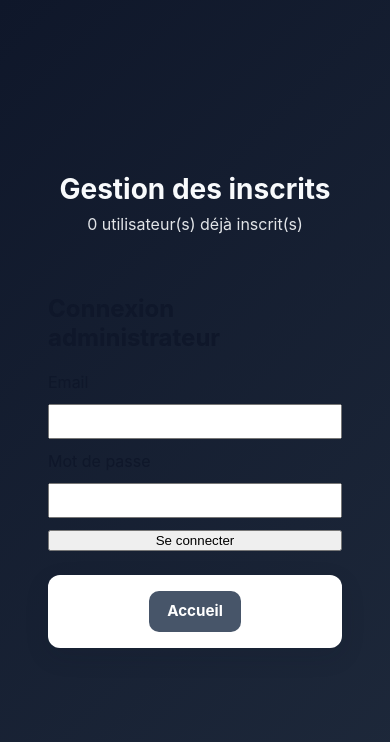
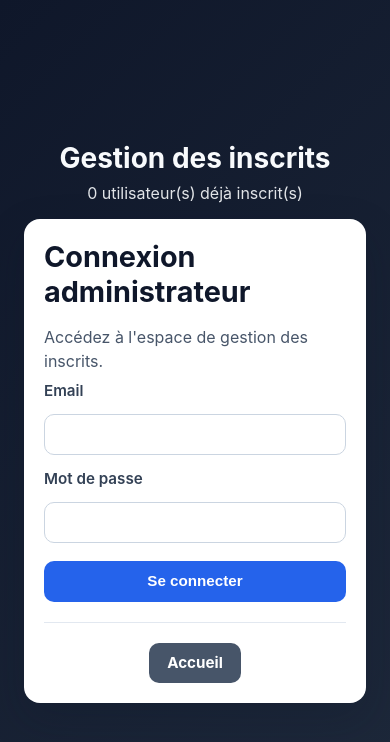
Before and after one commit to Sqwado/ci-cd-formulaire-inscription, a React (Create React App) app: page /admin/login in a window 390 px wide. Shown: the top 742 px of the page. Built offline with nearby package versions, Linux system fonts and the light colour scheme; no server answers.

Commit message:
style: align admin pages with app design system

```diff
--- a/src/components/NavLink/NavLink.css
+++ b/src/components/NavLink/NavLink.css
@@ -39,6 +39,26 @@
   background: #334155;
 }
 
+.nav-link--outline {
+  color: #2563eb;
+  background: #eff6ff;
+  border: 1px solid #bfdbfe;
+}
+
+.nav-link--outline:hover {
+  background: #dbeafe;
+  border-color: #93c5fd;
+}
+
+.nav-link--danger {
+  color: #ffffff;
+  background: #dc2626;
+}
+
+.nav-link--danger:hover {
+  background: #b91c1c;
+}
+
 .nav-link--on-dark {
   color: #f8fafc;
   background: rgba(15, 23, 42, 0.35);
--- a/src/pages/AdminLoginPage.css
+++ b/src/pages/AdminLoginPage.css
@@ -1,16 +1,6 @@
-.admin-login-page {
-  max-width: 420px;
+@import './AdminPages.css';
+
+.admin-login-page.admin-card {
+  max-width: 480px;
   margin: 0 auto;
-  padding: 1.5rem;
 }
-
-.admin-login-page form {
-  display: flex;
-  flex-direction: column;
-  gap: 0.75rem;
-  margin-bottom: 1.5rem;
-}
-
-.admin-login-page input {
-  padding: 0.5rem 0.75rem;
-}
--- a/src/pages/AdminLoginPage.js
+++ b/src/pages/AdminLoginPage.js
@@ -31,8 +31,9 @@ function AdminLoginPage() {
 
   return (
     <>
-      <section className="admin-login-page" data-testid="admin-login-page">
+      <section className="admin-card admin-login-page" data-testid="admin-login-page">
         <h1>Connexion administrateur</h1>
+        <p>Accédez à l&apos;espace de gestion des inscrits.</p>
         <form onSubmit={onSubmit} data-testid="admin-login-form">
           <label htmlFor="admin-email">Email</label>
           <input
@@ -54,12 +55,17 @@ function AdminLoginPage() {
             required
           />
 
-          <button type="submit" data-testid="admin-login-submit" disabled={isSubmitting}>
+          <button
+            type="submit"
+            className="nav-link nav-link--primary"
+            data-testid="admin-login-submit"
+            disabled={isSubmitting}
+          >
             Se connecter
           </button>
         </form>
 
-        <PageNavigation variant="card" ariaLabel="Navigation admin login">
+        <PageNavigation variant="inline" ariaLabel="Navigation admin login">
           <NavLink to="/" testId="go-to-home">
             Accueil
           </NavLink>
--- /dev/null
+++ b/src/pages/AdminPages.css
@@ -0,0 +1,154 @@
+.admin-page-wrapper {
+  width: min(760px, 100%);
+  display: flex;
+  flex-direction: column;
+  gap: 16px;
+}
+
+.admin-card {
+  width: 100%;
+  background-color: #ffffff;
+  border-radius: 16px;
+  padding: 28px;
+  box-shadow: 0 16px 40px rgba(15, 23, 42, 0.22);
+  color: #0f172a;
+}
+
+.admin-card h1 {
+  margin: 0 0 1rem;
+  font-size: 1.8rem;
+  color: #0f172a;
+}
+
+.admin-card p {
+  margin: 0;
+  color: #475569;
+  line-height: 1.5;
+}
+
+.admin-card form {
+  display: flex;
+  flex-direction: column;
+  gap: 14px;
+  margin-top: 0.5rem;
+}
+
+.admin-card label {
+  display: flex;
+  flex-direction: column;
+  gap: 6px;
+  font-size: 0.95rem;
+  font-weight: 600;
+  color: #334155;
+}
+
+.admin-card input {
+  padding: 11px 12px;
+  border: 1px solid #cbd5e1;
+  border-radius: 10px;
+  font-size: 0.95rem;
+  transition: border-color 0.2s ease, box-shadow 0.2s ease;
+}
+
+.admin-card input:focus {
+  outline: none;
+  border-color: #2563eb;
+  box-shadow: 0 0 0 3px rgba(37, 99, 235, 0.18);
+}
+
+.admin-card form > button[type='submit'] {
+  align-self: flex-end;
+  margin-top: 4px;
+}
+
+.admin-users-list {
+  list-style: none;
+  padding: 0;
+  margin: 0;
+}
+
+.admin-users-list li {
+  display: flex;
+  justify-content: space-between;
+  align-items: center;
+  gap: 1rem;
+  padding: 14px 0;
+  border-bottom: 1px solid #e2e8f0;
+}
+
+.admin-users-list li:last-child {
+  border-bottom: none;
+}
+
+.admin-users-list li span {
+  font-weight: 600;
+  color: #0f172a;
+  font-size: 1rem;
+}
+
+.admin-user-actions {
+  display: flex;
+  flex-wrap: wrap;
+  gap: 10px;
+  align-items: center;
+}
+
+.admin-user-detail dl {
+  display: grid;
+  grid-template-columns: max-content 1fr;
+  gap: 10px 1.25rem;
+  margin: 0 0 1.5rem;
+  padding: 16px;
+  background: #f8fafc;
+  border-radius: 12px;
+  border: 1px solid #e2e8f0;
+}
+
+.admin-user-detail dt {
+  font-weight: 600;
+  color: #475569;
+}
+
+.admin-user-detail dd {
+  margin: 0;
+  color: #0f172a;
+  font-weight: 500;
+}
+
+.admin-login-page .page-navigation {
+  margin-top: 1.25rem;
+  padding-top: 1.25rem;
+  border-top: 1px solid #e2e8f0;
+}
+
+.admin-card button.nav-link:disabled {
+  cursor: not-allowed;
+  opacity: 0.55;
+  background: #94a3b8;
+  transform: none;
+}
+
+@media (max-width: 640px) {
+  .admin-card {
+    padding: 20px;
+  }
+
+  .admin-users-list li {
+    flex-direction: column;
+    align-items: flex-start;
+  }
+
+  .admin-user-actions {
+    width: 100%;
+  }
+
+  .admin-user-detail dl {
+    grid-template-columns: 1fr;
+    gap: 4px;
+  }
+
+  .admin-card form > button[type='submit'] {
+    width: 100%;
+    align-self: stretch;
+  }
+}
--- a/src/pages/AdminUserDetailPage.css
+++ b/src/pages/AdminUserDetailPage.css
@@ -1,16 +1 @@
-.admin-user-detail-page {
-  max-width: 560px;
-  margin: 0 auto;
-  padding: 1.5rem;
-}
-
-.admin-user-detail-page dl {
-  display: grid;
-  grid-template-columns: max-content 1fr;
-  gap: 0.5rem 1rem;
-  margin: 1rem 0 1.5rem;
-}
-
-.admin-user-detail-page dt {
-  font-weight: 600;
-}
+@import './AdminPages.css';
--- a/src/pages/AdminUserDetailPage.js
+++ b/src/pages/AdminUserDetailPage.js
@@ -51,7 +51,7 @@ function AdminUserDetailPage() {
   if (!user) {
     return (
       <>
-        <section className="admin-user-detail-page" data-testid="admin-user-detail-page">
+        <section className="admin-card admin-user-detail" data-testid="admin-user-detail-page">
           <p data-testid="admin-user-loading">Chargement...</p>
         </section>
         <Toast message={toastMessage} type={toastType} />
@@ -61,7 +61,8 @@ function AdminUserDetailPage() {
 
   return (
     <>
-      <section className="admin-user-detail-page" data-testid="admin-user-detail-page">
+      <div className="admin-page-wrapper">
+        <section className="admin-card admin-user-detail" data-testid="admin-user-detail-page">
           <h1>
             {user.prenom} {user.nom}
           </h1>
@@ -76,16 +77,22 @@ function AdminUserDetailPage() {
             <dd data-testid="admin-user-postal">{user.codePostal}</dd>
           </dl>
 
-        <button type="button" data-testid="admin-delete-user" onClick={handleDelete}>
+          <button
+            type="button"
+            className="nav-link nav-link--danger"
+            data-testid="admin-delete-user"
+            onClick={handleDelete}
+          >
             Supprimer cet inscrit
           </button>
+        </section>
 
         <PageNavigation variant="card" ariaLabel="Navigation admin detail">
           <NavLink to="/admin/users" testId="go-to-admin-users">
             Retour à la liste admin
           </NavLink>
         </PageNavigation>
-      </section>
+      </div>
 
       <Toast message={toastMessage} type={toastType} />
     </>
--- a/src/pages/AdminUsersPage.css
+++ b/src/pages/AdminUsersPage.css
@@ -1,26 +1 @@
-.admin-users-page {
-  max-width: 720px;
-  margin: 0 auto;
-  padding: 1.5rem;
-}
-
-.admin-users-page ul {
-  list-style: none;
-  padding: 0;
-  margin: 1rem 0;
-}
-
-.admin-users-page li {
-  display: flex;
-  justify-content: space-between;
-  align-items: center;
-  gap: 1rem;
-  padding: 0.75rem 0;
-  border-bottom: 1px solid #ddd;
-}
-
-.admin-user-actions {
-  display: flex;
-  gap: 0.75rem;
-  align-items: center;
-}
+@import './AdminPages.css';
--- a/src/pages/AdminUsersPage.js
+++ b/src/pages/AdminUsersPage.js
@@ -1,5 +1,5 @@
 import { useEffect, useState } from 'react';
-import { Link, useNavigate } from 'react-router-dom';
+import { useNavigate } from 'react-router-dom';
 import NavLink from '../components/NavLink/NavLink';
 import PageNavigation from '../components/PageNavigation/PageNavigation';
 import Toast from '../components/Toast/Toast';
@@ -43,27 +43,30 @@ function AdminUsersPage() {
 
   return (
     <>
-      <section className="admin-users-page" data-testid="admin-users-page">
+      <div className="admin-page-wrapper">
+        <section className="admin-card" data-testid="admin-users-page">
           <h1>Gestion admin des inscrits</h1>
 
           {users.length === 0 ? (
             <p data-testid="admin-no-users">Aucun inscrit.</p>
           ) : (
-          <ul data-testid="admin-users-list">
+            <ul className="admin-users-list" data-testid="admin-users-list">
               {users.map((user) => (
                 <li key={user.id} data-testid="admin-user-item">
                   <span>
                     {user.prenom} {user.nom}
                   </span>
                   <div className="admin-user-actions">
-                  <Link
+                    <NavLink
                       to={`/admin/users/${user.id}`}
-                    data-testid={`admin-view-user-${user.id}`}
+                      variant="outline"
+                      testId={`admin-view-user-${user.id}`}
                     >
                       Voir détail
-                  </Link>
+                    </NavLink>
                     <button
                       type="button"
+                      className="nav-link nav-link--danger"
                       data-testid={`admin-delete-user-${user.id}`}
                       onClick={() => handleDelete(user.id)}
                     >
@@ -74,16 +77,22 @@ function AdminUsersPage() {
               ))}
             </ul>
           )}
+        </section>
 
         <PageNavigation variant="card" ariaLabel="Navigation admin users">
-          <button type="button" data-testid="admin-logout" onClick={handleLogout}>
+          <button
+            type="button"
+            className="nav-link nav-link--secondary"
+            data-testid="admin-logout"
+            onClick={handleLogout}
+          >
             Déconnexion
           </button>
           <NavLink to="/" testId="go-to-home">
             Accueil
           </NavLink>
         </PageNavigation>
-      </section>
+      </div>
 
       <Toast message={toastMessage} type={toastType} />
     </>
```
Also changed, not shown: 1 other file (tests, documents, lock files or other folders). Lines whose indentation alone changed are shown as unchanged.
